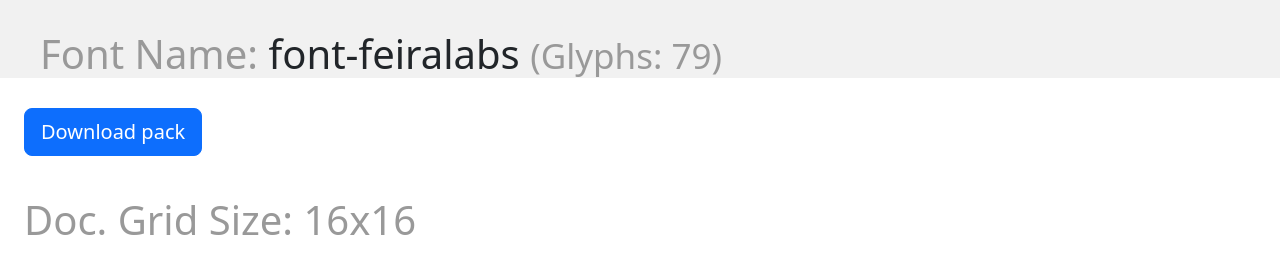
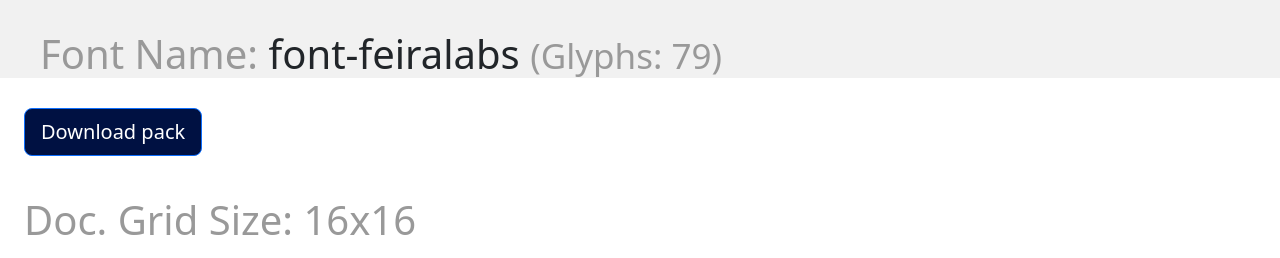
Before and after one commit to rubensjuniords/font-feiralabs-doc, a plain HTML site: page index.html in a window 1280 px wide. Shown: the top 258 px of the page. Drawn offline with nearby package versions, Linux system fonts and the light colour scheme; files whose address does not match are found by name.

Commit message:
Melhorias

```diff
--- a/index.html
+++ b/index.html
@@ -2,18 +2,24 @@
 <html>
 <head>
     <meta charset="utf-8">
-    <title>FeiraaLabs Icons Demo</title>
+    <title>Doc. Font FeiraLabs</title>
     <meta name="description">
     <meta name="viewport" content="width=device-width, initial-scale=1">
     <link rel="stylesheet" href="demo-files/demo.css">
     <link rel="stylesheet" href="style.css"></head>
     <link rel="stylesheet" href="https://cdn.jsdelivr.net/npm/bootstrap@5.3.3/dist/css/bootstrap.min.css">
+    <link rel="icon" href="img/favicon.ico" type="image/x-icon">
+    <style>
+        .btn-primary {
+            background-color: #001142;
+        }
+    </style>
 <body>
     <div class="bgc1 clearfix">
         <h1 class="mhmm mvm"><span class="fgc1">Font Name:</span> font-feiralabs <small class="fgc1">(Glyphs:&nbsp;79)</small></h1>
     </div>
     <div class="mx-4 my-3">
-        <a href="https://github.com/rubensjuniords/font-feiralabs-svg/archive/refs/heads/master.zip" class="btn btn-lg btn-primary" download >
+        <a href="https://github.com/rubensjuniords/font-feiralabs-svg/archive/refs/heads/master.zip" class="btn btn-lg btn-primary" download>
             Download pack
         </a>
     </div>
```
Also changed, not shown: img/favicon.ico (added), 1 other file.
